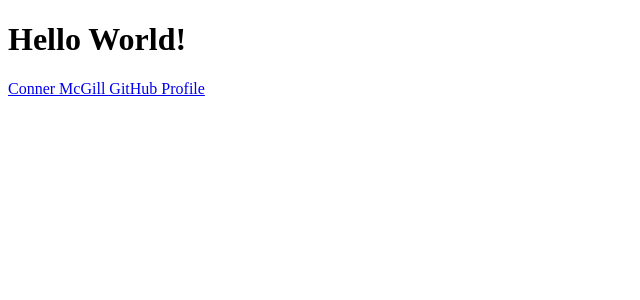
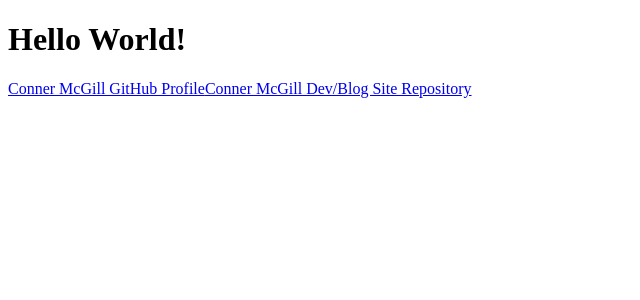
Before and after one commit to ConnerMcGill/conner-mcgill-site, a React (Vite) app: page / in a window 1280 px wide. Shown: the top 300 px of the page, without its empty margins (0-640 px from the left). Built offline with nearby package versions, Linux system fonts and the light colour scheme.

Commit message:
Tweak App.tsx more

```diff
--- a/src/App.tsx
+++ b/src/App.tsx
@@ -3,6 +3,7 @@
       <div>
         <h1>Hello World!</h1>
         <a href="https://github.com/ConnerMcGill/">Conner McGill GitHub Profile</a>
+        <a href="https://github.com/ConnerMcGill/conner-mcgill-site">Conner McGill Dev/Blog Site Repository</a>
       </div>
   );
 }
```
